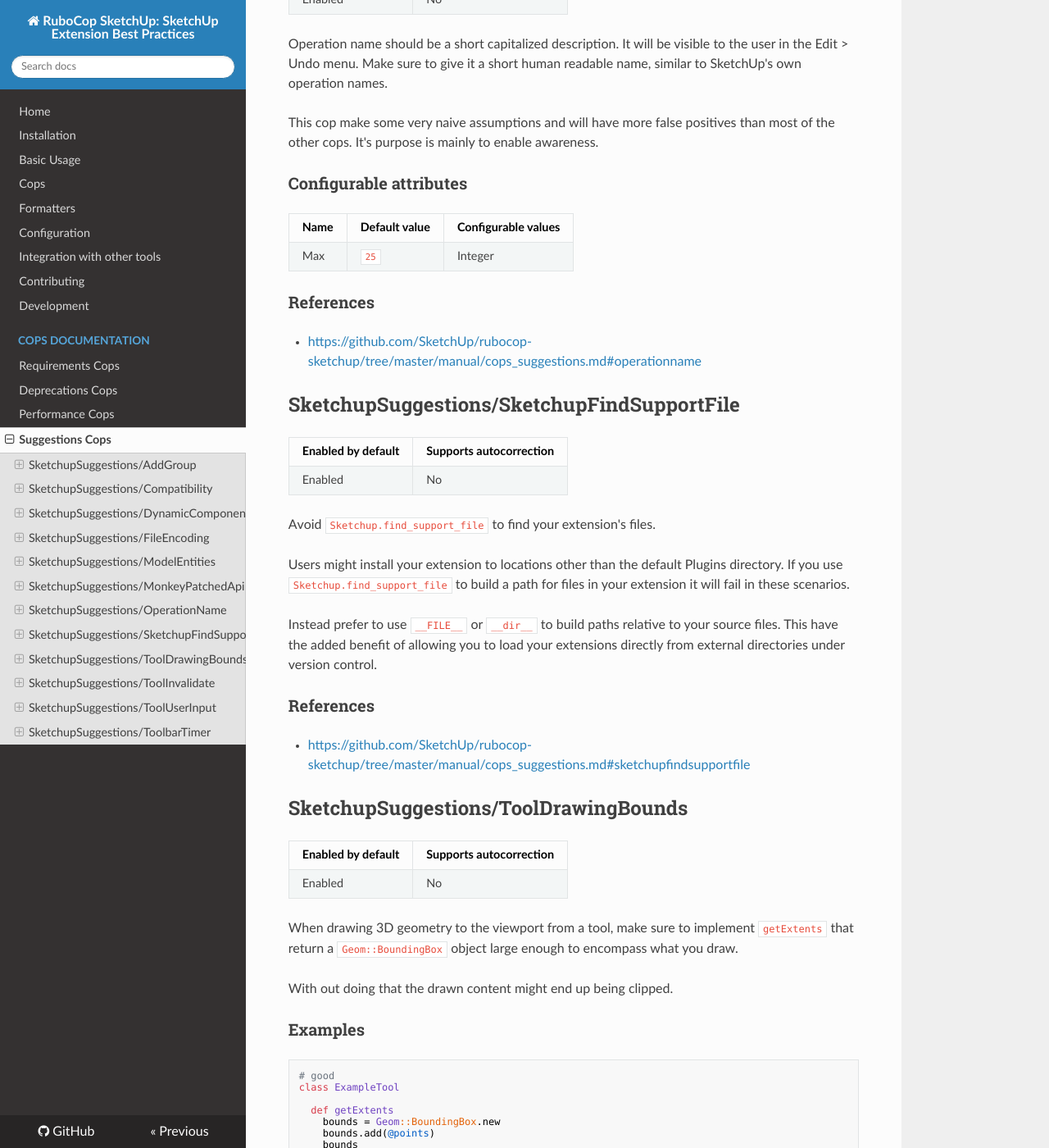
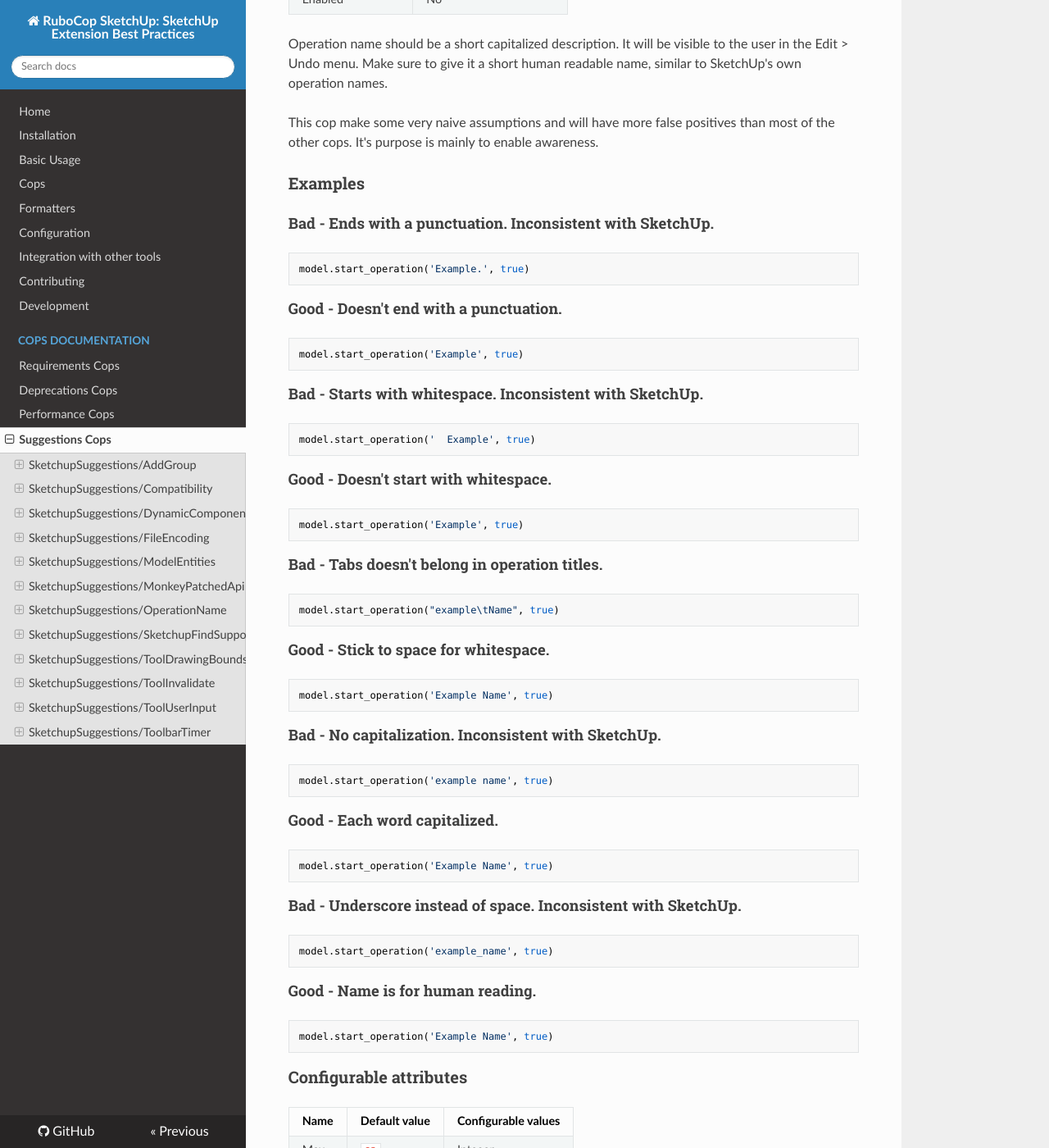
Before and after one commit to SketchUp/rubocop-sketchup, an MkDocs documentation site: the page built from manual/cops_suggestions.md, in a window 1280 px wide and 1400 px high, scrolled down 3461 px. Shown: the whole window at 82% size. Built offline with MkDocs 1.6.1, drawn with Linux system fonts in a browser that asks for light colours; nearby versions of some CDN libraries.

Commit message:
Add examples to OperationName cop. Closes #93

````diff
--- a/manual/cops_suggestions.md
+++ b/manual/cops_suggestions.md
@@ -161,6 +161,59 @@ short human readable name, similar to SketchUp's own operation names.
 This cop make some very naive assumptions and will have more false
 positives than most of the other cops. It's purpose is mainly to enable
 awareness.
+
+### Examples
+
+#### Bad - Ends with a punctuation. Inconsistent with SketchUp.
+
+```ruby
+model.start_operation('Example.', true)
+```
+#### Good - Doesn't end with a punctuation.
+
+```ruby
+model.start_operation('Example', true)
+```
+#### Bad - Starts with whitespace. Inconsistent with SketchUp.
+
+```ruby
+model.start_operation('  Example', true)
+```
+#### Good - Doesn't start with whitespace.
+
+```ruby
+model.start_operation('Example', true)
+```
+#### Bad - Tabs doesn't belong in operation titles.
+
+```ruby
+model.start_operation("example\tName", true)
+```
+#### Good - Stick to space for whitespace.
+
+```ruby
+model.start_operation('Example Name', true)
+```
+#### Bad - No capitalization. Inconsistent with SketchUp.
+
+```ruby
+model.start_operation('example name', true)
+```
+#### Good - Each word capitalized.
+
+```ruby
+model.start_operation('Example Name', true)
+```
+#### Bad - Underscore instead of space. Inconsistent with SketchUp.
+
+```ruby
+model.start_operation('example_name', true)
+```
+#### Good - Name is for human reading.
+
+```ruby
+model.start_operation('Example Name', true)
+```
 
 ### Configurable attributes
 
````
Also changed, not shown: 2 other files.
